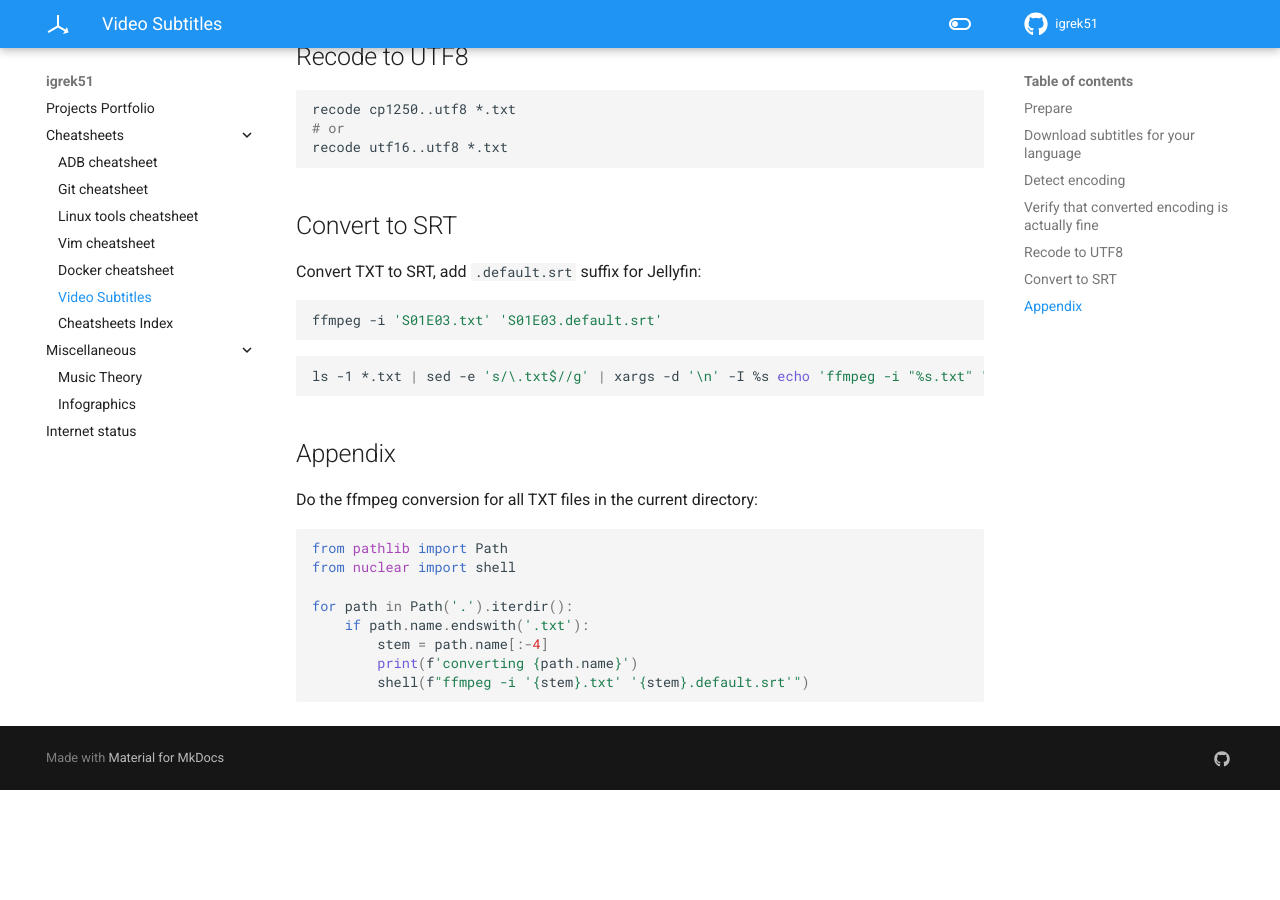
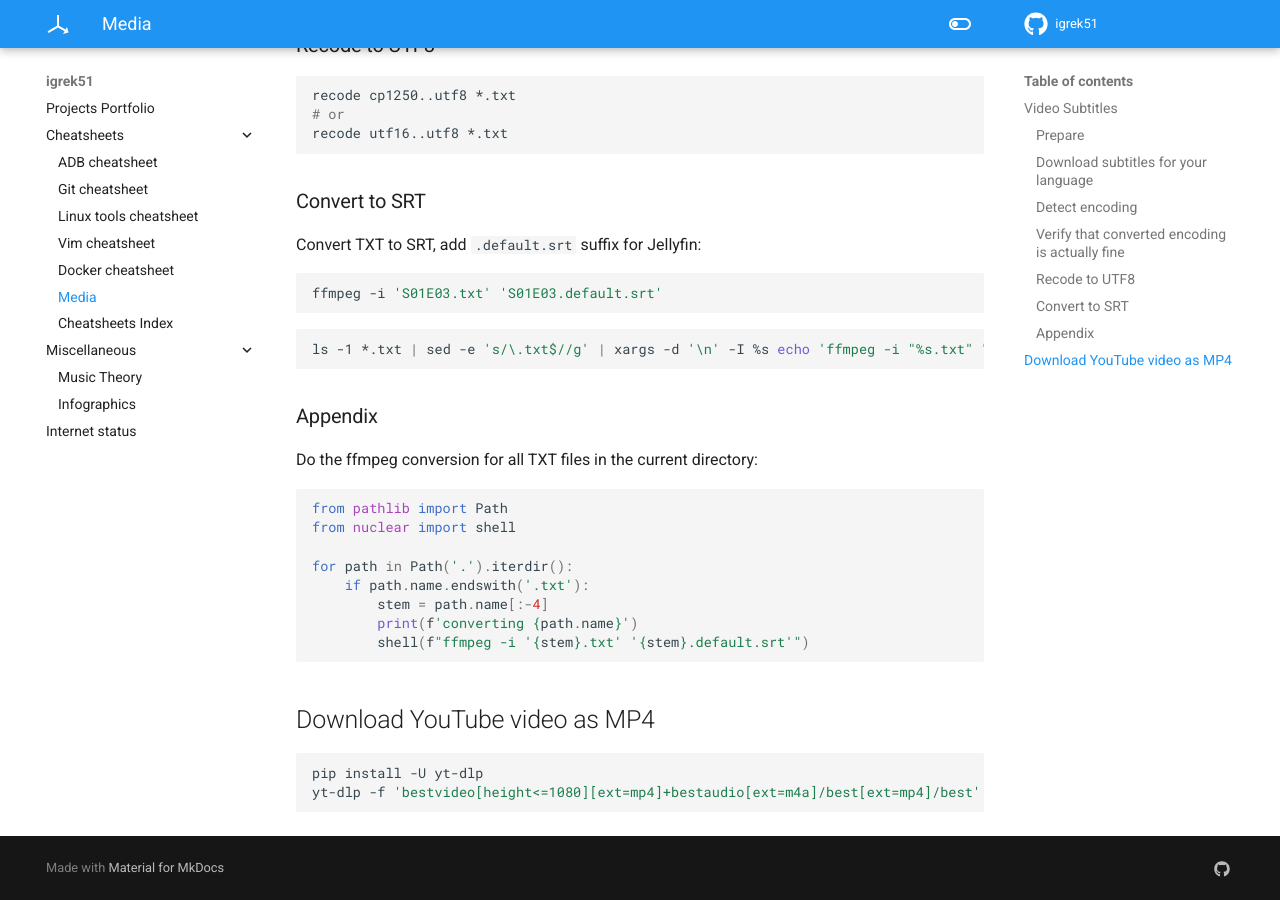
Before and after one commit to igrek51/igrek51.github.io, an MkDocs documentation site: the page built from docs/cheatsheet/media-utils.md, in a window 1280 px wide and 900 px high, scrolled down 852 px. Built offline with MkDocs 1.6.1 and Material for MkDocs 9.7.7, drawn with Linux system fonts in a browser that asks for light colours; before the commit the page ends 1642 px from its top, so only the background shows below that.

Commit message:
Add media utilities

````diff
--- a/docs/cheatsheet/video-subtitles.md
+++ b/docs/cheatsheet/media-utils.md
@@ -1,38 +1,39 @@
-# Video Subtitles
+# Media utils
+## Video Subtitles
 This tutorial explains how to add subtitles to the video files.
 
-## Prepare
+### Prepare
 Install:
 ```sh
 sudo apt install qnapi uchardet ffmpeg recode
 ```
 
-## Download subtitles for your language
+### Download subtitles for your language
 ```sh
 qnapi -l pl *.mp4
 qnapi -l pl *.mkv
 ```
 
-## Detect encoding
+### Detect encoding
 ```sh
 uchardet *.txt
 ```
 Expect `UTF-8`, `Windows-1250` or `UTF-16`.
 
-## Verify that converted encoding is actually fine
+### Verify that converted encoding is actually fine
 ```sh
 cat S01E03.txt | recode cp1250..utf8
 cat S01E03.txt | recode utf16..utf8
 ```
 
-## Recode to UTF8
+### Recode to UTF8
 ```sh
 recode cp1250..utf8 *.txt
 # or
 recode utf16..utf8 *.txt
 ```
 
-## Convert to SRT
+### Convert to SRT
 Convert TXT to SRT, add `.default.srt` suffix for Jellyfin:
 ```sh
 ffmpeg -i 'S01E03.txt' 'S01E03.default.srt'
@@ -41,7 +42,7 @@ ffmpeg -i 'S01E03.txt' 'S01E03.default.srt'
 ls -1 *.txt | sed -e 's/\.txt$//g' | xargs -d '\n' -I %s echo 'ffmpeg -i "%s.txt" "%s.default.srt"'
 ```
 
-## Appendix
+### Appendix
 Do the ffmpeg conversion for all TXT files in the current directory:
 ```python
 from pathlib import Path
@@ -53,3 +54,9 @@ for path in Path('.').iterdir():
         print(f'converting {path.name}')
         shell(f"ffmpeg -i '{stem}.txt' '{stem}.default.srt'")
 ```
+
+## Download YouTube video as MP4
+```sh
+pip install -U yt-dlp
+yt-dlp -f 'bestvideo[height<=1080][ext=mp4]+bestaudio[ext=m4a]/best[ext=mp4]/best' URL
+```
--- a/mkdocs.yml
+++ b/mkdocs.yml
@@ -50,7 +50,7 @@ nav:
     - Linux tools cheatsheet: cheatsheet/linux.md
     - Vim cheatsheet: cheatsheet/vim.md
     - Docker cheatsheet: cheatsheet/docker.md
-    - Video Subtitles: cheatsheet/video-subtitles.md
+    - Media: cheatsheet/media-utils.md
     - Cheatsheets Index: cheatsheet/cheatsheet.md
   - Miscellaneous:
     - Music Theory: music-theory.md
````
Also changed, not shown: docs/cheatsheet/linux.md (+9 -3 lines).
